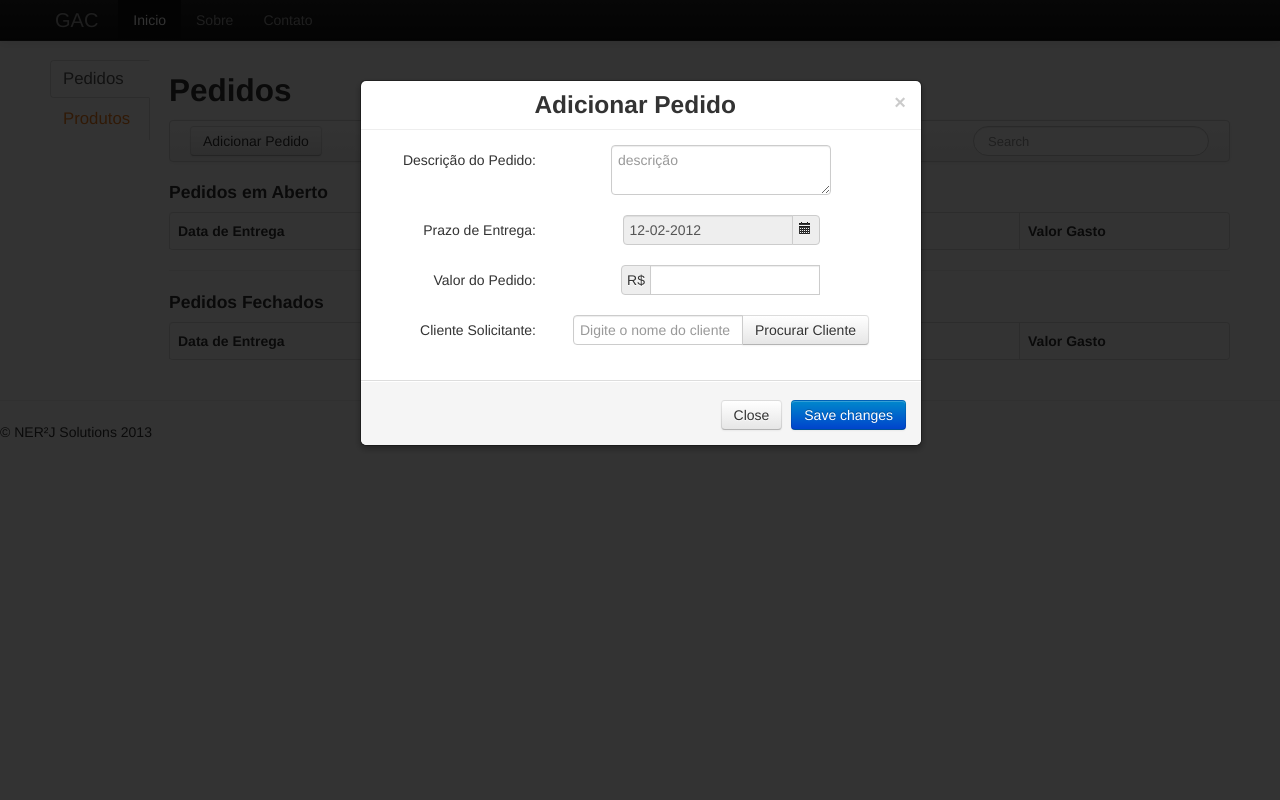
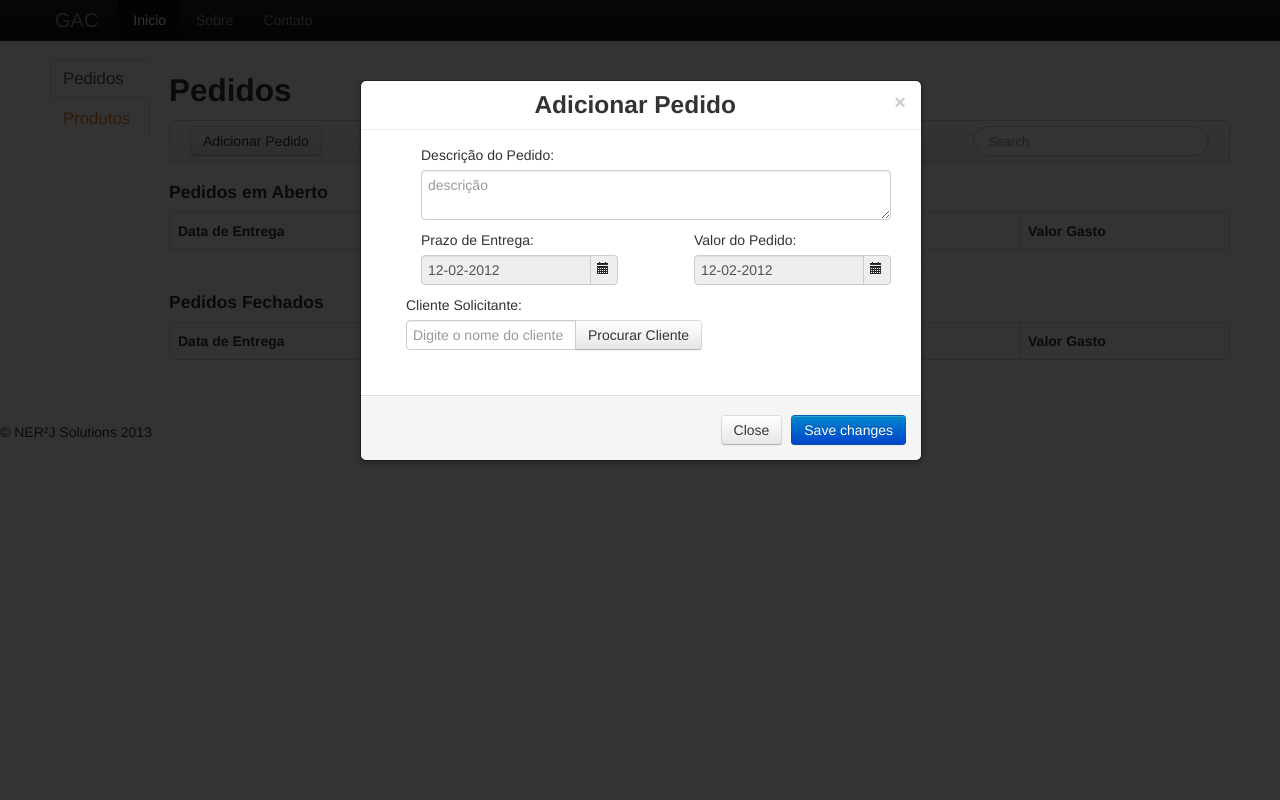
Before and after one commit to nicysneiros/gac, a Django app: page /pedidos/ in a window 1280 px wide, after a click on "Adicionar Pedido". Run offline with Django 3.2, Linux system fonts and the light colour scheme; data that the repository does not hold is empty; some libraries are stand-ins or nearby versions.

Commit message:
Ajeitando o form

```diff
--- a/templates/pedidos.html
+++ b/templates/pedidos.html
@@ -76,39 +76,63 @@
                         <h3 id="myModalLabel">Adicionar Pedido</h3>
                       </div>
                       <div class="modal-body">
-                        <form class="form-horizontal" method="post">
+                        <form method="post">
+                          <div align="center">
 
-                          <div class="control-group">
-                            <label class="control-label" for="inputDescricao">Descrição do Pedido:</label>
-                            <textarea row="3" id="inputDescricao" placeholder="descrição"></textarea>
+                            <div class="span5" align="left">
+                              <div>
+                                <label for="inputDescricao">Descrição do Pedido:</label>
+                              </div>
+                              <div>
+                                <textarea class="span5" row="3" id="inputDescricao" placeholder="descrição"></textarea>
+                              </div>
                             </div>
 
-                          <div class="control-group">
-                            <label class="control-label" for="inputPrazo">Prazo de Entrega:</label>
+                            <div class="span5" align="left">
+                              <div style="float:left;">
+                                <div>
+                                  <label for="inputPrazo">Prazo de Entrega:</label>
+                                </div>
+                                <div>
                                   <div class="input-append date" id="dp3" data-date="12-02-2012" data-date-format="dd-mm-yyyy">
-                              <input class="span2" size="16" type="text" value="12-02-2012" readonly>
+                                    <input class="span2" size="16" type="text" value="12-02-2012" readonly></input>
                                     <span class="add-on"><i class="icon-calendar"></i></span>
                                   </div>
                                 </div>
+                              </div>
+                              <div style="float:right;">
+                                <div>
+                                  <label for="inputPrazo">Valor do Pedido:</label>
+                                </div>
+                                <div>
+                                  <div class="input-append date" id="dp3" data-date="12-02-2012" data-date-format="dd-mm-yyyy">
+                                    <input class="span2" size="16" type="text" value="12-02-2012" readonly></input>
+                                    <span class="add-on"><i class="icon-calendar"></i></span>
+                                  </div>
+                                </div>
+                              </div>
+                              <div style="clear:both;"></div>
+                            </div>
 
-                          <div class="control-group">
-                            <label class="control-label" for="inputValor">Valor do Pedido:</label>
-                            <div class="input-prepend input-append">
-                              <span class="add-on">R$</span>
-                              <input class="span2" id="inputValor" type="text">
+                            <div align="left">
+                              <div style="float:left;">
+
                               </div>
                             </div>
 
-                          <div class="control-group">
+                            <div align="left">
+                              <div class="span5">
                                  <label class="control-label" for="inputCliente">Cliente Solicitante:</label>
-                            <form class="form-search" method="post">
+                              </div>
+                              <div class="span5">
                                 <div class="input-append">
                                   <input type="text" class="span2" id="inputCliente" placeholder="Digite o nome do cliente"></input>
                                   <button type="button" class="btn">Procurar Cliente</button>
                                 </div>
-                            </form>
+                              </div>
                             </div>
 
+                          </div>
                         </form>
                       </div>
                       <div class="modal-footer">
```
Lines whose indentation alone changed are shown as unchanged.
